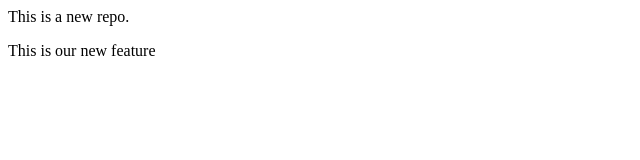
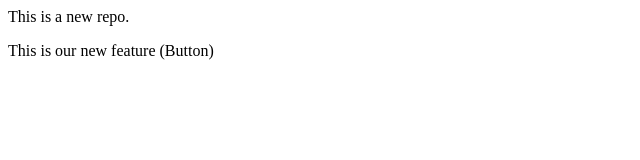
Before and after one commit to sanketpalbrj/localRepo, a plain HTML site: page index.html in a window 1280 px wide. Shown: the full height of the page, 0-640 px from the left. Drawn offline with Linux system fonts and the light colour scheme.

Commit message:
Add Button

```diff
--- a/index.html
+++ b/index.html
@@ -1,2 +1,2 @@
 <p>This is a new repo.</p>
-<p> This is our new feature</p>
+<p> This is our new feature (Button)</p>
```
